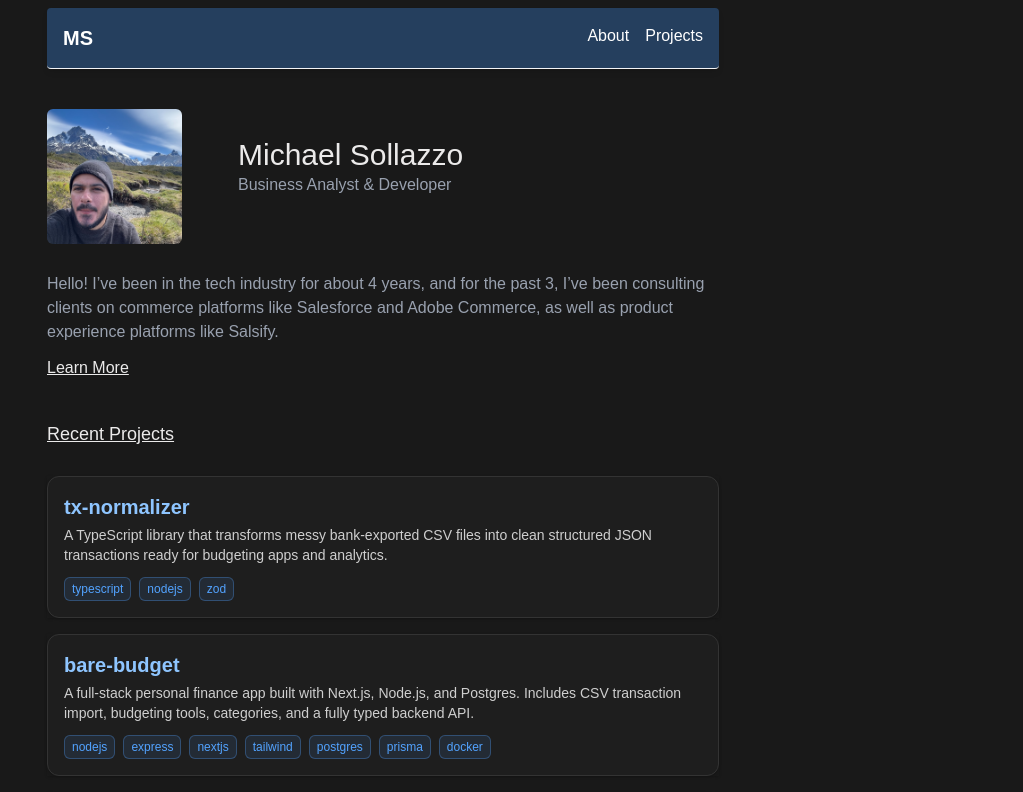
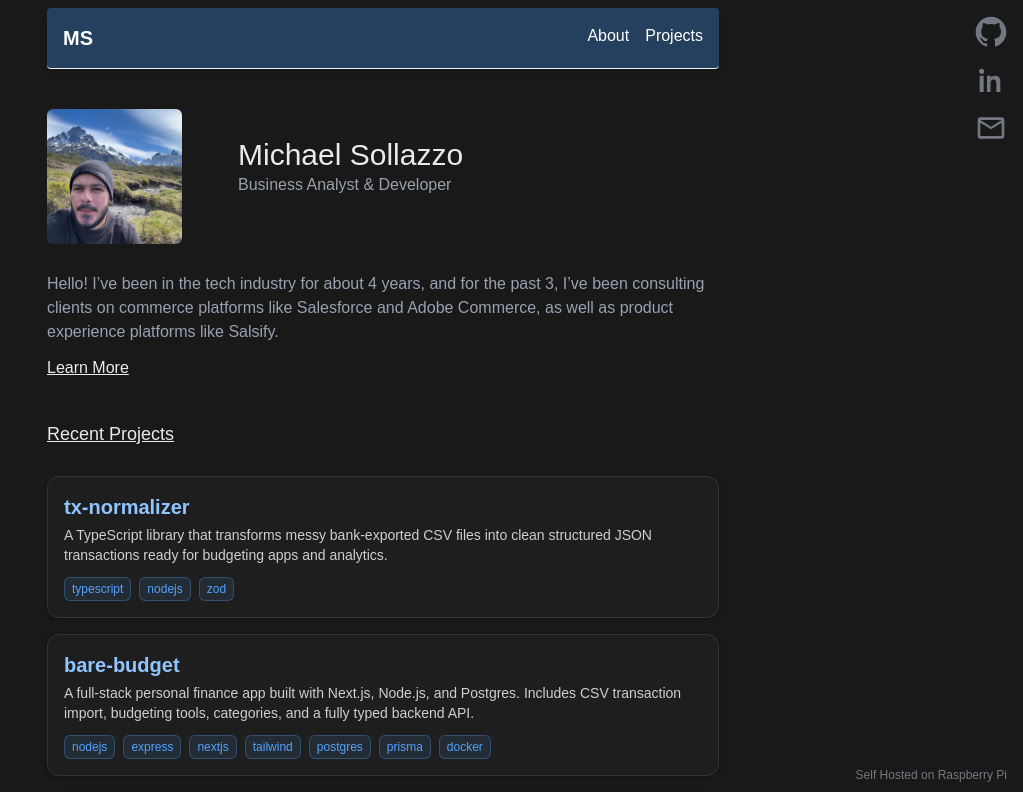
Before and after one commit to sollazzo08/portfolio-site, a Next.js app: page / in a window 1280 px wide. Shown: the top 792 px of the page, without its empty margins (257-1280 px from the left). Built offline with nearby package versions, Linux system fonts and the light colour scheme; a web font is replaced by a local one.

Commit message:
add in desktop view icons

```diff
--- a/src/app/layout.tsx
+++ b/src/app/layout.tsx
@@ -7,10 +7,44 @@ export default function Layout({ children }: { children: React.ReactNode }) {
     <html className="bg-[#191919] font-tektur text-gray-400" lang="en">
       <body className="flex flex-col items-center min-h-screen">
         <Navbar />
-        <main className="flex max-w-2xl w-full py-10 flex-grow bg-[##1E1E24]">{children}</main>
+        <main className="flex max-w-2xl w-full py-10 flex-grow bg-[##1E1E24]">
+          {children}
+        </main>
         <footer className="flex max-w-2xl w-full text-center border-t border-white">
-          <Footer/>
+          <Footer />
         </footer>
+        <div className="hidden md:block fixed bottom-4 right-4 z-50 text-[12px] text-gray-400 opacity-70 hover:opacity-100 transition-opacity pointer-events-none">
+          Self Hosted on Raspberry Pi
+        </div>
+        <div className="hidden md:flex flex-col gap-4 fixed top-4 right-4 z-50 text-gray-400 opacity-70 hover:opacity-100 transition-opacity">
+          <a
+            href="https://github.com/sollazzo08"
+            target="_blank"
+            className="hover:text-white transition-colors"
+          >
+            <svg className="w-8 h-8" fill="currentColor" viewBox="0 0 24 24">
+              <path d="M12 .5C5.649.5.5 5.648.5 12c0 5.086 3.292 9.393 7.868 10.915.576.106.786-.25.786-.557 0-.275-.01-1.002-.015-1.968-3.2.695-3.877-1.543-3.877-1.543-.524-1.332-1.28-1.687-1.28-1.687-1.046-.716.079-.701.079-.701 1.157.081 1.765 1.188 1.765 1.188 1.029 1.763 2.699 1.253 3.355.959.104-.745.403-1.253.733-1.542-2.554-.291-5.238-1.277-5.238-5.683 0-1.255.453-2.281 1.193-3.085-.12-.292-.518-1.467.113-3.06 0 0 .974-.312 3.19 1.18a11.14 11.14 0 0 1 2.907-.391c.987.005 1.983.134 2.907.391 2.214-1.492 3.187-1.18 3.187-1.18.633 1.593.235 2.768.116 3.06.743.804 1.19 1.83 1.19 3.085 0 4.42-2.689 5.387-5.253 5.673.414.356.783 1.056.783 2.127 0 1.536-.014 2.777-.014 3.156 0 .31.208.67.793.556C20.21 21.39 23.5 17.082 23.5 12 23.5 5.648 18.352.5 12 .5z" />
+            </svg>
+          </a>
+
+          <a
+            href="https://www.linkedin.com/in/msollazzo-cs/"
+            target="_blank"
+            className="hover:text-white transition-colors"
+          >
+            <svg className="w-8 h-8" fill="currentColor" viewBox="0 0 24 24">
+              <path d="M4.98 3.5C3.87 3.5 3 4.38 3 5.48s.87 1.98 1.98 1.98A1.98 1.98 0 0 0 6.96 5.48c0-1.1-.88-1.98-1.98-1.98zM3.5 8.75H6.5V21H3.5zM9 8.75h2.88v1.67h.04c.4-.76 1.38-1.56 2.84-1.56C18.3 8.86 19 11 19 14.04V21h-3v-6.08c0-1.45-.03-3.32-2.03-3.32-2.03 0-2.34 1.58-2.34 3.21V21H9z" />
+            </svg>
+          </a>
+          <a
+            href="mailto:msollazzo08@gmail.com"
+            className="hover:text-white transition-colors"
+          >
+            <svg className="w-8 h-8" fill="currentColor" viewBox="0 0 24 24">
+              <path d="M20 4H4C2.897 4 2 4.897 2 6v12c0 1.103.897 2 2 2h16c1.103 0 2-.897 2-2V6c0-1.103-.897-2-2-2zm0 2-8 5-8-5h16zm0 12H4V8l8 5 8-5v10z" />
+            </svg>
+          </a>
+        </div>
       </body>
     </html>
   );
```
